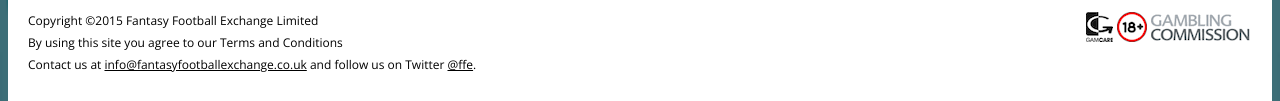
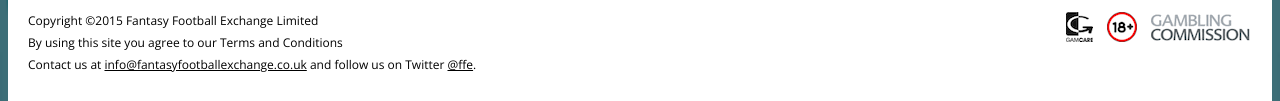
Before and after one commit to fantasyfootballexchange/placeholder, a plain HTML site: page index.html in a window 1280 px wide. Shown: the part 807-908 px from the top of the page. Drawn offline with nearby package versions, Linux system fonts and the light colour scheme.

Commit message:
Applying footer image spacing to the right branch -- properly this time

```diff
--- a/index.html
+++ b/index.html
@@ -86,8 +86,8 @@ div.rightside {
 	float: right;
 	margin-right: 20px;
 }
-div.rightside {
-	left-margin: 10px;
+div.rightside img {
+	margin-left: 10px;
 }
 
 
```
